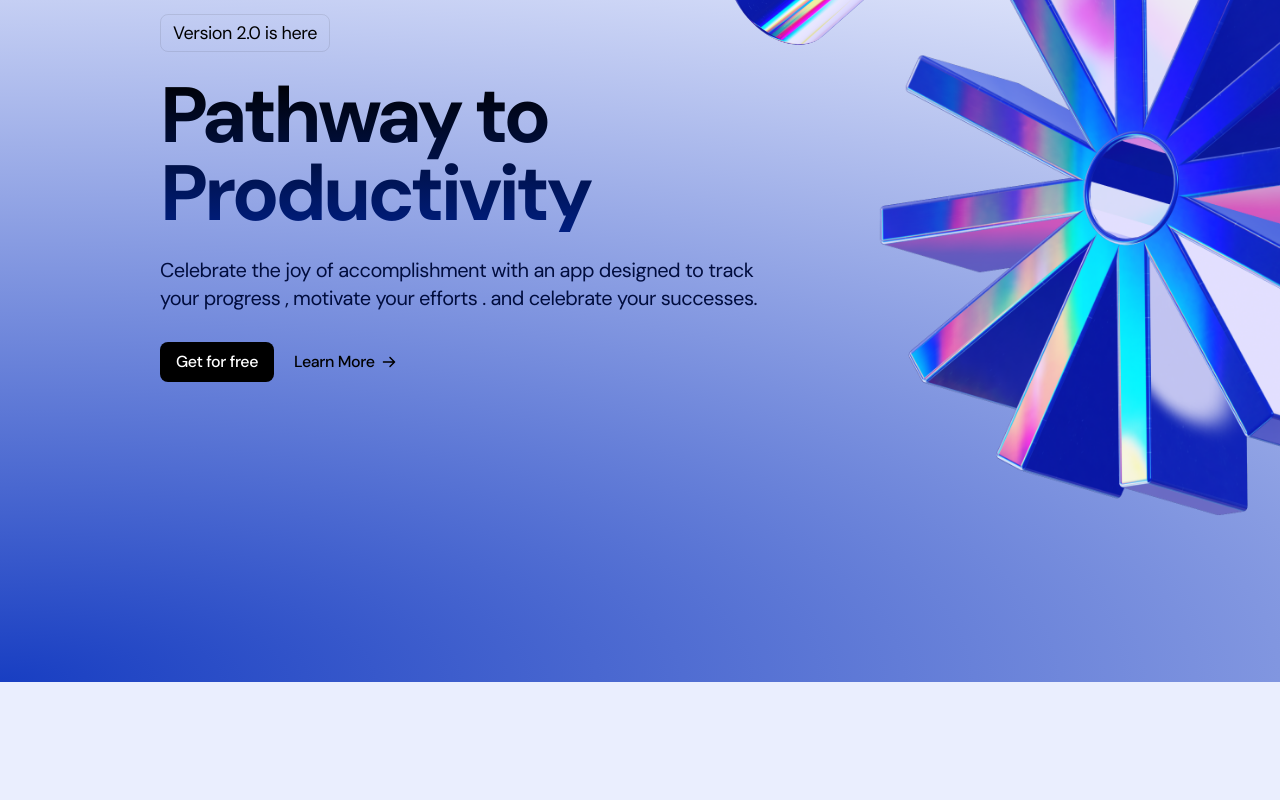
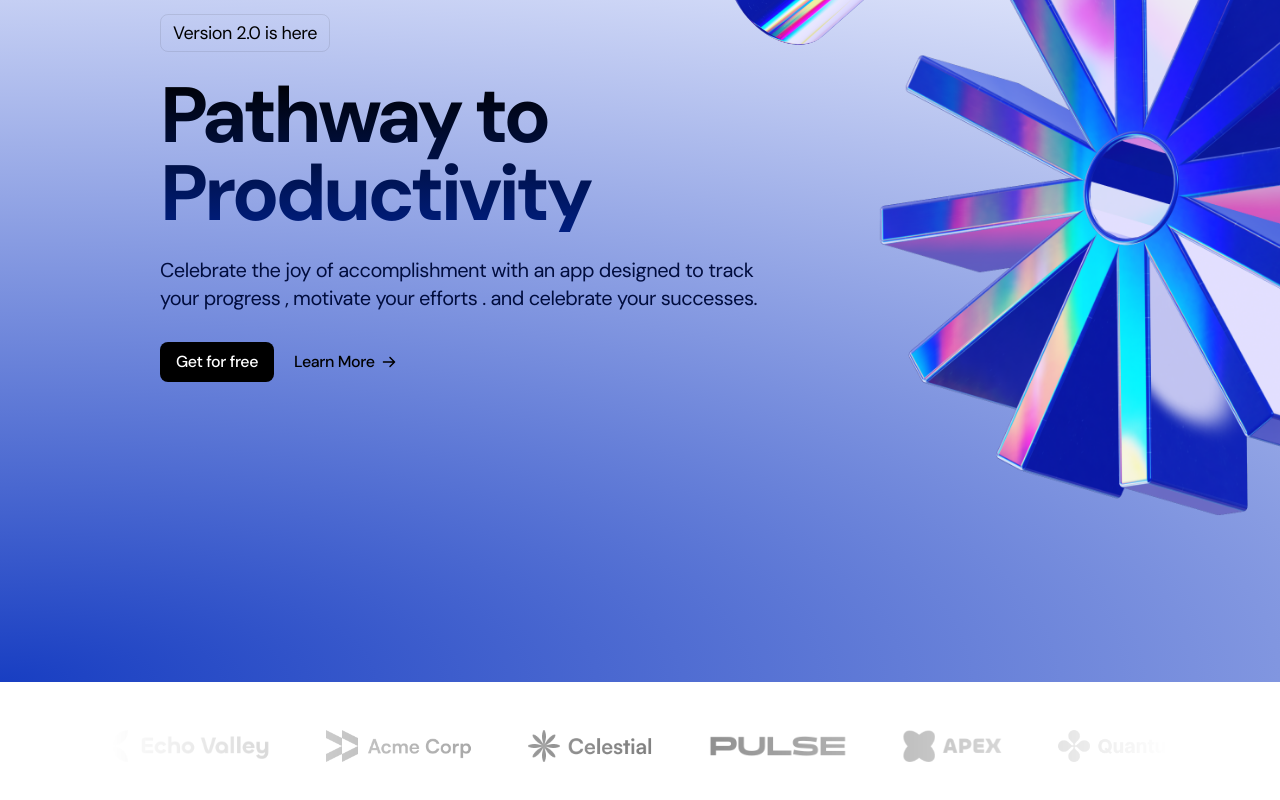
Before and after one commit to mridul891/LandingPage, a Next.js app: page / in a window 1280 px wide. Shown: the part 278-1078 px from the top of the page. Before the commit the page ends 960 px from the top, so only its background shows below. Built offline with nearby package versions, Linux system fonts and the light colour scheme.

Commit message:
Logo Ticker section done

```diff
--- a/app/globals.css
+++ b/app/globals.css
@@ -12,4 +12,7 @@
   .btn-text{
     @apply text-black bg-transparent
   }
+  .logo-ticker-image{
+    @apply h-8 w-auto;
+  }
 }
--- a/app/page.tsx
+++ b/app/page.tsx
@@ -1,9 +1,11 @@
 import Header from "./sections/Header";
 import { Hero } from "./sections/Hero";
+import LogoTicker from "./sections/LogoTicker";
 
 export default function Home() {
   return (<>
     <Header />
     <Hero />
+    <LogoTicker />
   </>);
 }
--- a/app/sections/Hero.tsx
+++ b/app/sections/Hero.tsx
@@ -1,3 +1,4 @@
+"use client"
 import ArrowRight from '../assets/arrow-right.svg'
 import cogImage from '../assets/cog.png'
 import Image from 'next/image'
--- /dev/null
+++ b/app/sections/LogoTicker.tsx
@@ -0,0 +1,32 @@
+"use client"
+import React from 'react'
+import acmeLogo from '../assets/logo-acme.png'
+import echoLogo from '../assets/logo-echo.png'
+import celestialLogo from '../assets/logo-celestial.png'
+import pulseLogo from '../assets/logo-pulse.png'
+import apexLogo from '../assets/logo-apex.png'
+import quantumLogo from '../assets/logo-quantum.png'
+import Image from 'next/image'
+
+
+const LogoTicker = () => {
+    return (
+        <div className='py-8 md:p-12 lg:px-[7rem] lg:py-12 bg-white'>
+            <div className="container">
+                <div className="flex overflow-hidden justify-center  [mask-image:linear-gradient(to_right,transparent,black,transparent)]">
+                    <div className="flex gap-14 flex-none ">
+                        <Image src={echoLogo} alt='echo logo' className='logo-ticker-image' />
+                        <Image src={acmeLogo} alt='Acme logo' className='logo-ticker-image' />
+                        <Image src={celestialLogo} alt='celestial logo' className='logo-ticker-image' />
+                        <Image src={pulseLogo} alt='pulse logo' className='logo-ticker-image' />
+                        <Image src={apexLogo} alt='Apex logo' className='logo-ticker-image' />
+                        <Image src={quantumLogo} alt='quantum logo' className='logo-ticker-image' />
+                    </div>
+
+                </div>
+            </div>
+        </div>
+    )
+}
+
+export default LogoTicker
```
